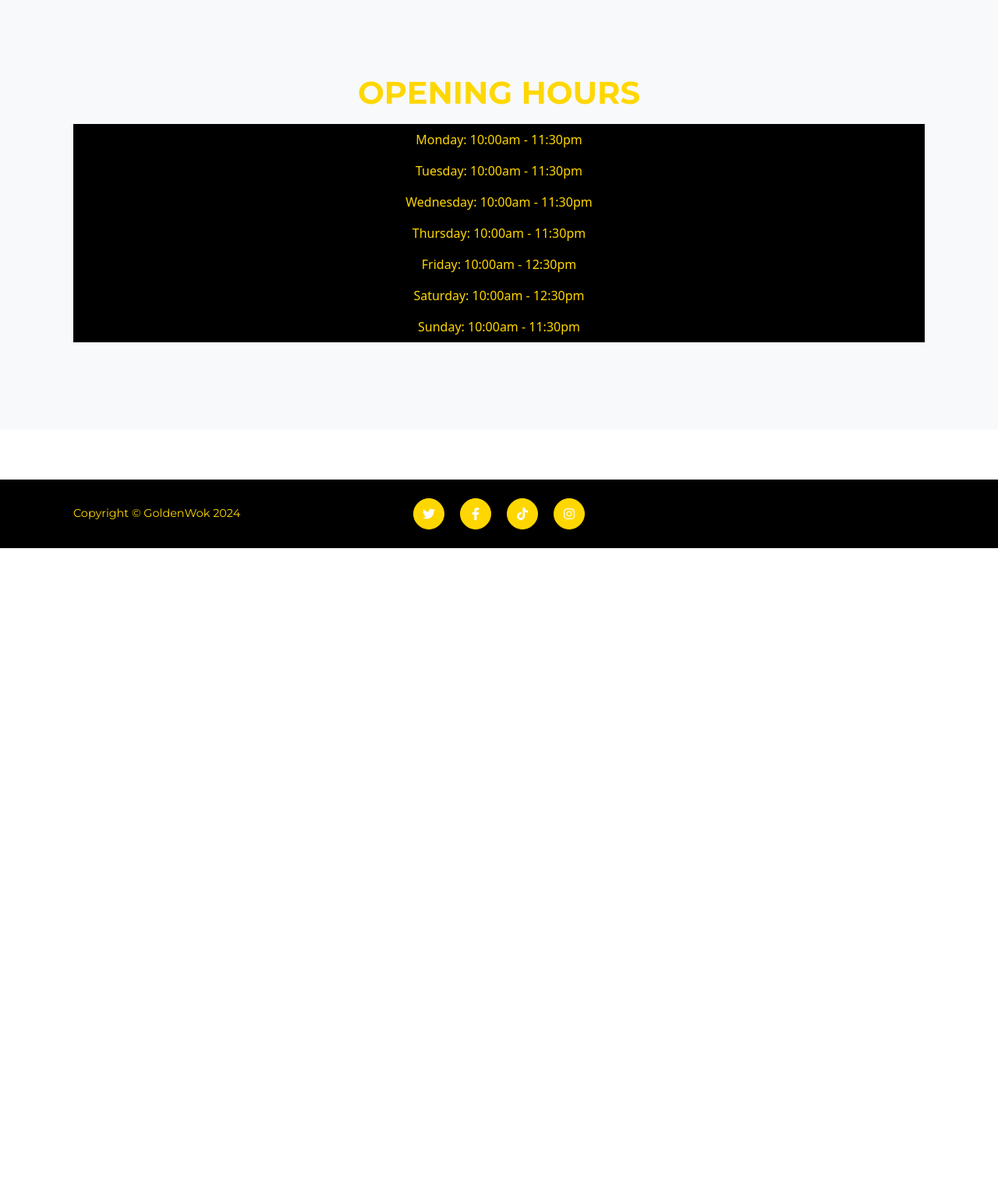
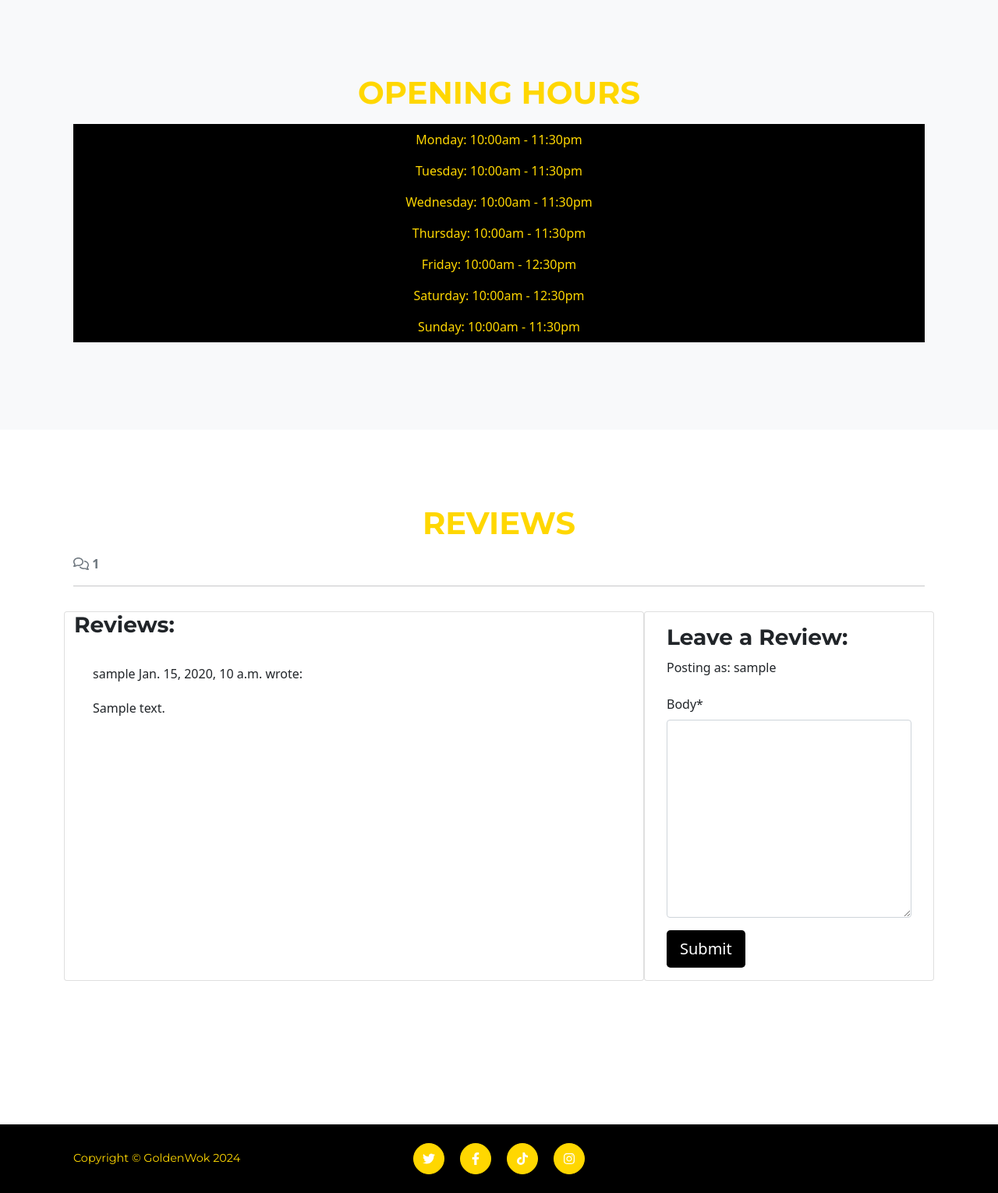
Before and after one commit to UloE-G/GoldenWokV3, a Django app: template about/templates/about/index.html in a window 1280 px wide. Shown: the part 1448-2978 px from the top of the page at 78% size. Before the commit the page ends 2151 px from the top, so only its background shows below. Run offline with Django 4.2, Linux system fonts and the light colour scheme; a user stored in the database is signed in; tables that the repository leaves empty hold one stand-in row (values such as "Sample post"); the template is opened without the code that fills it: values that come from a table or form of the project are taken from there, most other values are stand-ins (such as "Sample title", 1, 10 or a date in 2020); some libraries are stand-ins or nearby versions.

Commit message:
Added reviews section to the bottom of the page

```diff
--- a/about/templates/about/index.html
+++ b/about/templates/about/index.html
@@ -1,6 +1,8 @@
 {% extends "base.html" %}
 {% block content %}
 {% load static%}
+{% url 'account_login' as login_url %}
+{% load crispy_forms_tags %}
         <!-- Masthead-->
         <header class="masthead">
             <div class="container mb8rem">
@@ -74,5 +76,76 @@
                     </ul>
                 </div>
         </section>
-
+        <!-- Reviews -->
+        <section class="page-section" id="review">
+            <div class="container">
+                <div class="text-center">
+                    <h2 class="section-heading text-uppercase">Reviews</h2>
+                </div>
+                <!-- Displaying count of comments -->
+                <div class="row">
+                    <div class="col-12">
+                    <strong class="text-secondary">
+                        <i class="far fa-comments"></i> {{ comment_count }}
+                    </strong>
+                    </div>
+                    <div class="col-12">
+                    <hr>
+                    </div>
+                </div>
+                <!-- Displaying Reviews -->
+                <div class="row">
+                    <div class="col-md-8 card mb-4  mt-3 ">
+                        <h3>Reviews:</h3>
+                        <div class="card-body">
+                            <!-- We want a for loop inside the empty control tags
+                            to iterate through each comment in comments -->
+                            {% for comment in comments %}
+                            <div class="p-2 comments
+                            {% if not comment.approved and comment.author == user %}
+                            faded{% elif not comment.approved %} d-none{% endif %}">
+                            <p class="font-weight-bold">
+                                {{ comment.author }}
+                                <span class="font-weight-normal">
+                                {{ comment.created_on }}
+                                </span> wrote:
+                            </p>
+                            <div id="comment{{ comment.id }}">
+                                {{ comment.body | linebreaks }}
+                            </div>
+                            {% if not comment.approved and comment.author == user %}
+                            <p class="approval">
+                                This comment is awaiting approval
+                            </p>
+                            {% endif %}
+                            </div>
+                            <!-- Our for loop ends here -->
+                            {% endfor %}
+                        </div>
+                    </div>
+                    <!-- Creating New Reviews -->
+                    <div class="col-md-4 card mb-4 mt-3">
+                        <div class="card-body">
+                        {% if user.is_authenticated %}
+                        <h3>Leave a Review:</h3>
+                        <p>Posting as: {{ user.username }}</p>
+                        <form id="commentForm" method="post" style="margin-top: 1.3em;">
+                            <div id="div_id_body" class="mb-3">
+                                <label for="id_body" class="form-label requiredField">
+                                    Body<span class="asteriskField">*</span>
+                                </label>
+                                <textarea name="body" cols="40" rows="10" class="textarea form-control"
+                                required="" id="id_body"> </textarea> </div>
+                                {% csrf_token %}
+                            <button id="submitButton" type="submit"
+                            class="btn btn-signup btn-lg">Submit</button>
+                        </form>
+                        {% else %}
+                        <p><a href="{% url 'account_login' %}">Log in</a> to leave a comment</p>
+                        {% endif %}
+                        </div>
+                    </div>
+                </div>
+            </div>
+        </section>
 {% endblock %}
```
